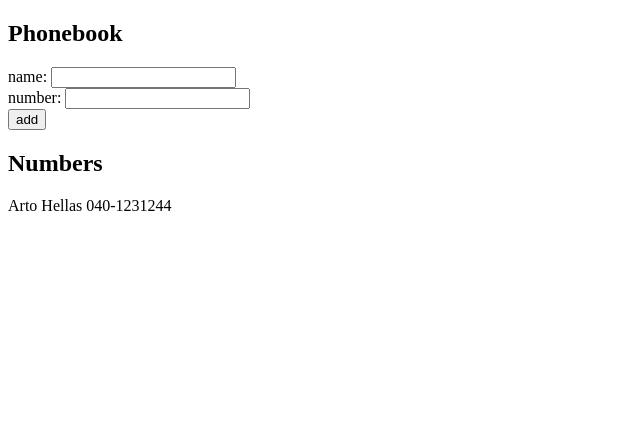
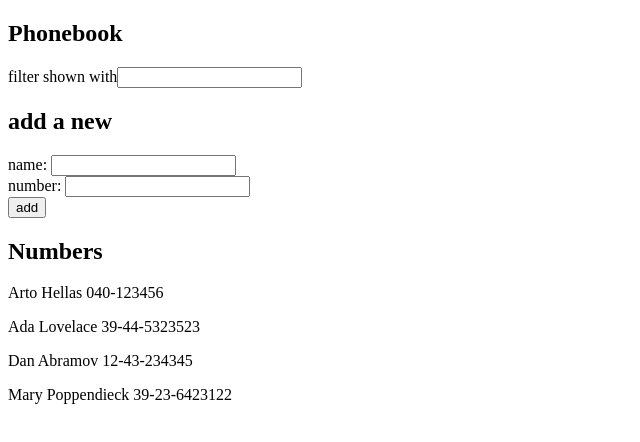
Before and after one commit to ppavee/fullstackMOOC, a React (Create React App) app in the folder osa2/puhelinluettelo/: page / in a window 1280 px wide. Shown: the top 442 px of the page, without its empty margins (0-640 px from the left). Built offline with nearby package versions, Linux system fonts and the light colour scheme.

Commit message:
puhelinluettelo step4

```diff
--- a/osa2/puhelinluettelo/src/App.js
+++ b/osa2/puhelinluettelo/src/App.js
@@ -2,10 +2,14 @@
 
 const App = () => {
     const [persons, setPersons] = useState([
-        { name: 'Arto Hellas', number: '040-1231244' }
+        { name: 'Arto Hellas', number: '040-123456' },
+        { name: 'Ada Lovelace', number: '39-44-5323523' },
+        { name: 'Dan Abramov', number: '12-43-234345' },
+        { name: 'Mary Poppendieck', number: '39-23-6423122' }
     ])
     const [newName, setNewName] = useState('')
     const [newNumber, setNewNumber] = useState('')
+    const [searchTerm, setNewSearchTerm] = useState('')
 
     const handleNameChange = (event) => {
         setNewName(event.target.value)
@@ -13,6 +17,10 @@
 
     const handleNumberChange = (event) => {
         setNewNumber(event.target.value)
+    }
+
+    const handleSearchTermChange = (event) => {
+        setNewSearchTerm(event.target.value)
     }
 
     const addPerson = (event) => {
@@ -30,9 +38,17 @@
             setNewNumber('')
         }
     }
+
+    const filteredPersons = persons.filter(person => (!searchTerm || person.name.toLowerCase().includes(searchTerm.toLowerCase())))
+
     return (
         <div>
             <h2>Phonebook</h2>
+            <div>
+                filter shown with
+                <input value={searchTerm} onChange={handleSearchTermChange} />
+            </div>
+            <h2>add a new</h2>
             <form onSubmit={addPerson} >
                 <div>
                     name: <input value={newName} onChange={handleNameChange} />
@@ -45,7 +61,7 @@
                 </div>
             </form>
             <h2>Numbers</h2>
-            {persons.map(person =>
+            {filteredPersons.map(person =>
                 <p key={person.name}>
                     {person.name} {person.number}
                 </p>
```
